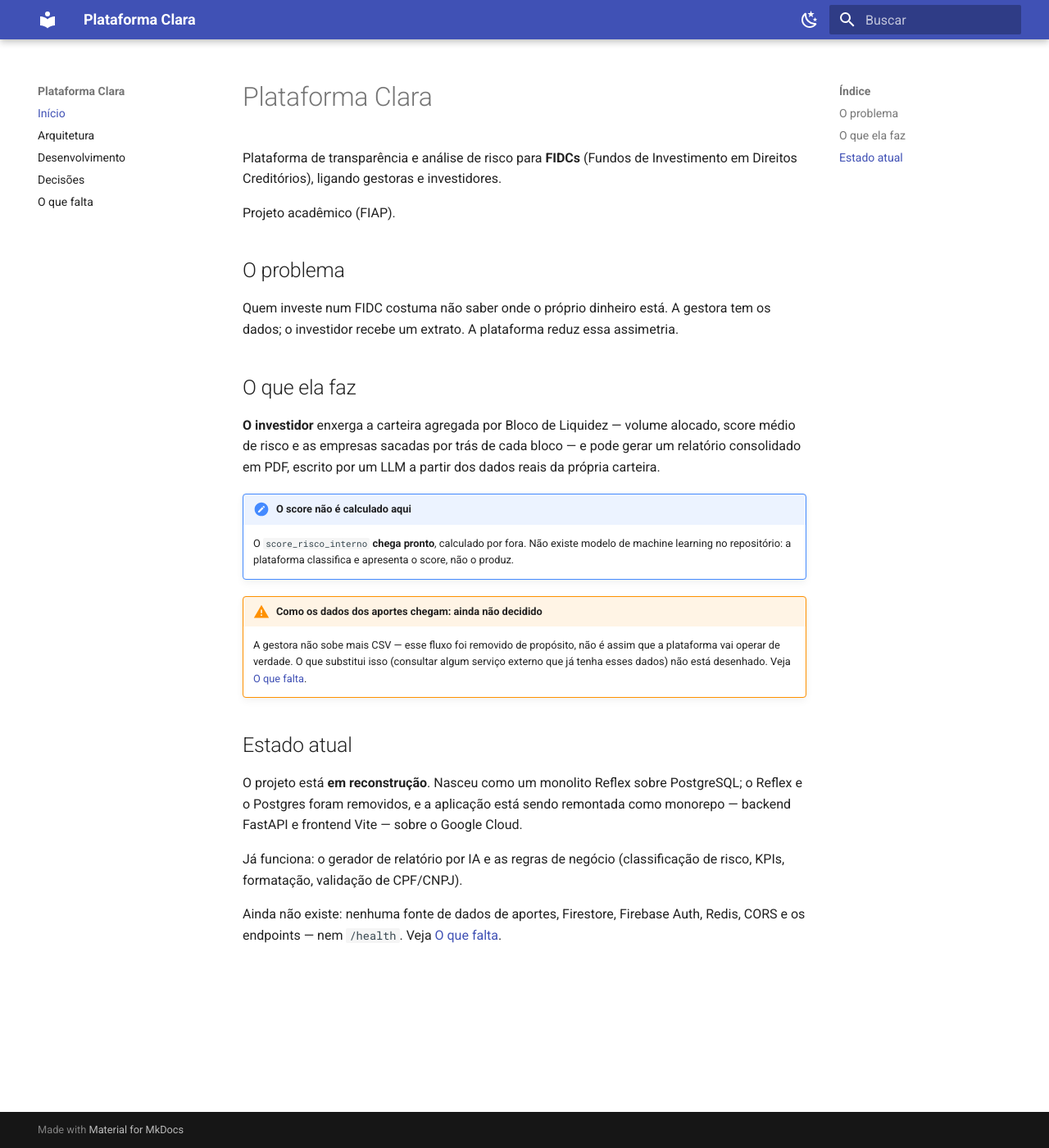
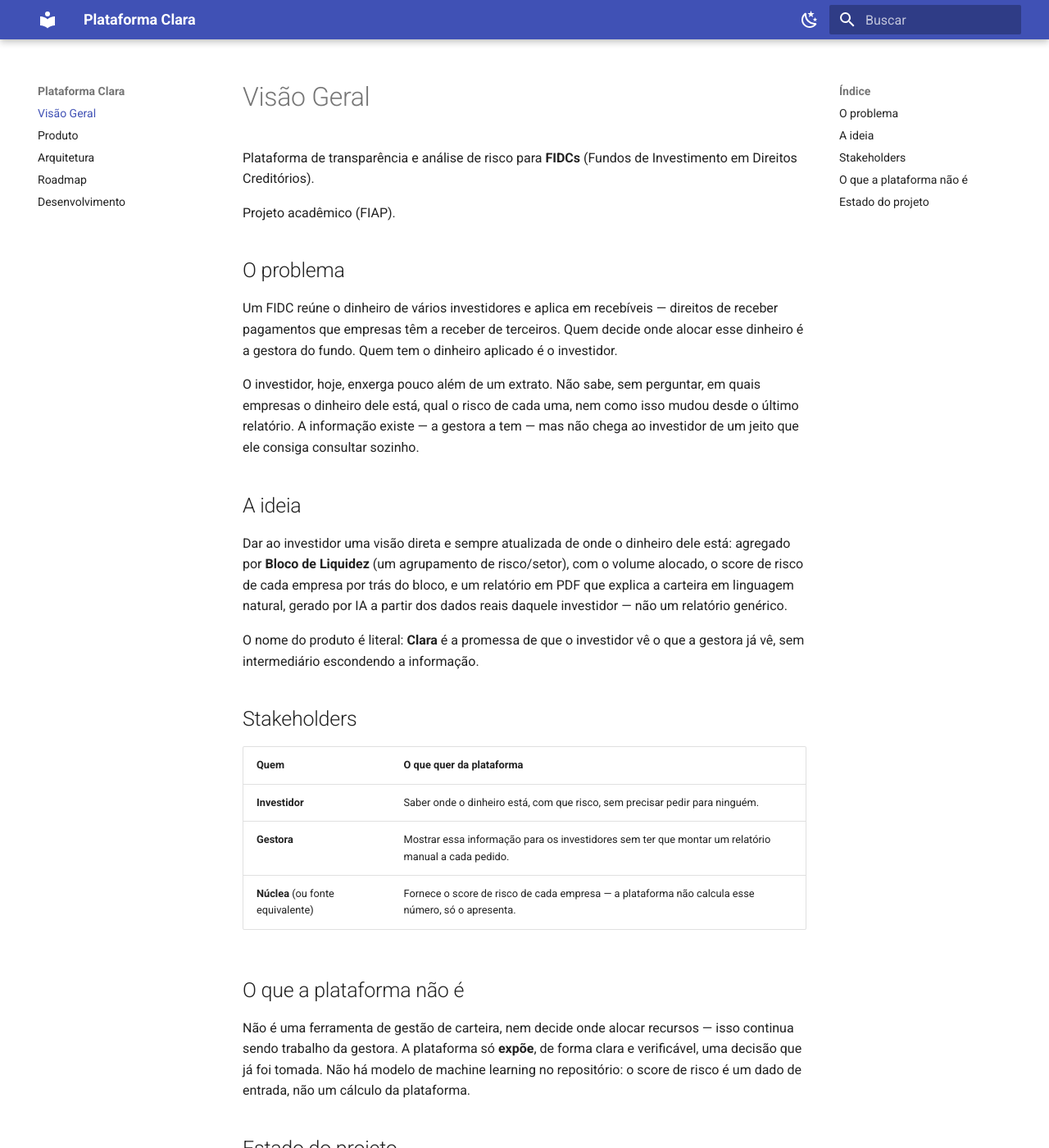
Before and after one commit to Moreira-89/plataforma_clara, an MkDocs documentation site: the page built from docs/index.md, in a window 1280 px wide and 1400 px high. Shown: the whole window at 82% size. Built offline with MkDocs 1.6.1 and Material for MkDocs 9.7.7, drawn with Linux system fonts in a browser that asks for light colours; some of the changed text lies outside the part shown.

Commit message:
docs: reestrutura a documentação em quatro pilares, substituindo o Notion
Time decidiu migrar as notas para o OneNote, sem integração aqui — o roadmap
precisava de um lugar versionado no repositório. Reorganizado em pilares:

- Visão Geral (index.md): o problema, a ideia, os stakeholders. Sem tecnologia.
- Produto (produto.md, novo): fluxo do investidor e da gestora do ponto de
  vista funcional. Sem tecnologia. O fluxo da gestora fica marcado como "a
  definir" onde de fato está — não dá pra descrever um fluxo que ainda não
  foi desenhado (é a decisão mais urgente do roadmap).
- Arquitetura (arquitetura.md, expandido): stack escolhida e por quê,
  infraestrutura e por quê, diagrama, camadas do backend. Absorve as decisões
  JÁ RESOLVIDAS de docs/decisoes.md (sair do Reflex, Firebase Auth em vez de
  auth própria, Postgres fora sem Firestore no lugar, Railway) como
  justificativa do que existe hoje, não mais como registro separado.
- Roadmap (roadmap.md, novo): o que muda toda semana — próximos passos em
  ordem de prioridade, decisões AINDA em aberto, a "visão original" do
  projeto (event-driven, graph-as-service) nunca retomada, e as dívidas
  conhecidas. Absorve docs/pendencias.md inteiro.

docs/decisoes.md e docs/pendencias.md removidos — diluídos nos quatro
pilares acima, não existem mais como páginas próprias.

mkdocs.yml atualizado com a nova navegação. desenvolvimento.md não mudou:
é guia prático (comandos, setup), não um pilar conceitual.

Verificado: mkdocs build --strict limpo, sem link quebrado entre as páginas;
50 testes do backend e ruff inalterados (mudança é só em docs/).

Co-Authored-By: Claude Sonnet 5 <noreply@anthropic.com>

```diff
--- a/docs/index.md
+++ b/docs/index.md
@@ -1,41 +1,52 @@
-# Plataforma Clara
+# Visão Geral
 
 Plataforma de transparência e análise de risco para **FIDCs** (Fundos de
-Investimento em Direitos Creditórios), ligando gestoras e investidores.
+Investimento em Direitos Creditórios).
 
 Projeto acadêmico (FIAP).
 
 ## O problema
 
-Quem investe num FIDC costuma não saber onde o próprio dinheiro está. A gestora
-tem os dados; o investidor recebe um extrato. A plataforma reduz essa assimetria.
+Um FIDC reúne o dinheiro de vários investidores e aplica em recebíveis —
+direitos de receber pagamentos que empresas têm a receber de terceiros. Quem
+decide onde alocar esse dinheiro é a gestora do fundo. Quem tem o dinheiro
+aplicado é o investidor.
 
-## O que ela faz
+O investidor, hoje, enxerga pouco além de um extrato. Não sabe, sem perguntar,
+em quais empresas o dinheiro dele está, qual o risco de cada uma, nem como
+isso mudou desde o último relatório. A informação existe — a gestora a tem —
+mas não chega ao investidor de um jeito que ele consiga consultar sozinho.
 
-**O investidor** enxerga a carteira agregada por Bloco de Liquidez — volume
-alocado, score médio de risco e as empresas sacadas por trás de cada bloco — e
-pode gerar um relatório consolidado em PDF, escrito por um LLM a partir dos dados
-reais da própria carteira.
+## A ideia
 
-!!! note "O score não é calculado aqui"
-    O `score_risco_interno` **chega pronto**, calculado por fora. Não existe
-    modelo de machine learning no repositório: a plataforma classifica e
-    apresenta o score, não o produz.
+Dar ao investidor uma visão direta e sempre atualizada de onde o dinheiro dele
+está: agregado por **Bloco de Liquidez** (um agrupamento de risco/setor), com
+o volume alocado, o score de risco de cada empresa por trás do bloco, e um
+relatório em PDF que explica a carteira em linguagem natural, gerado por IA a
+partir dos dados reais daquele investidor — não um relatório genérico.
 
-!!! warning "Como os dados dos aportes chegam: ainda não decidido"
-    A gestora não sobe mais CSV — esse fluxo foi removido de propósito, não é
-    assim que a plataforma vai operar de verdade. O que substitui isso (consultar
-    algum serviço externo que já tenha esses dados) não está desenhado. Veja
-    [O que falta](pendencias.md).
+O nome do produto é literal: **Clara** é a promessa de que o investidor vê o
+que a gestora já vê, sem intermediário escondendo a informação.
 
-## Estado atual
+## Stakeholders
 
-O projeto está **em reconstrução**. Nasceu como um monolito Reflex sobre
-PostgreSQL; o Reflex e o Postgres foram removidos, e a aplicação está sendo
-remontada como monorepo — backend FastAPI e frontend Vite — sobre o Google Cloud.
+| Quem | O que quer da plataforma |
+| --- | --- |
+| **Investidor** | Saber onde o dinheiro está, com que risco, sem precisar pedir para ninguém. |
+| **Gestora** | Mostrar essa informação para os investidores sem ter que montar um relatório manual a cada pedido. |
+| **Núclea** (ou fonte equivalente) | Fornece o score de risco de cada empresa — a plataforma não calcula esse número, só o apresenta. |
 
-Já funciona: o gerador de relatório por IA e as regras de negócio (classificação
-de risco, KPIs, formatação, validação de CPF/CNPJ).
+## O que a plataforma não é
 
-Ainda não existe: nenhuma fonte de dados de aportes, Firestore, Firebase Auth,
-Redis, CORS e os endpoints — nem `/health`. Veja [O que falta](pendencias.md).
+Não é uma ferramenta de gestão de carteira, nem decide onde alocar recursos —
+isso continua sendo trabalho da gestora. A plataforma só **expõe**, de forma
+clara e verificável, uma decisão que já foi tomada. Não há modelo de machine
+learning no repositório: o score de risco é um dado de entrada, não um
+cálculo da plataforma.
+
+## Estado do projeto
+
+O projeto está em reconstrução ativa — a implementação técnica muda com
+frequência. Para o estado atual do que já existe e do que falta, ver o
+[Roadmap](roadmap.md). Este documento (Visão Geral) descreve o problema e a
+ideia, que não mudam a cada sprint.
--- a/mkdocs.yml
+++ b/mkdocs.yml
@@ -25,11 +25,11 @@ theme:
     - search.suggest
 
 nav:
-  - Início: index.md
+  - Visão Geral: index.md
+  - Produto: produto.md
   - Arquitetura: arquitetura.md
+  - Roadmap: roadmap.md
   - Desenvolvimento: desenvolvimento.md
-  - Decisões: decisoes.md
-  - O que falta: pendencias.md
 
 markdown_extensions:
   - admonition
```
Also changed, not shown: docs/arquitetura.md (+35 -27 lines), docs/decisoes.md (deleted, +0 -101 lines), docs/pendencias.md (deleted, +0 -74 lines), docs/produto.md (added, +59 -0 lines), docs/roadmap.md (added, +82 -0 lines).
